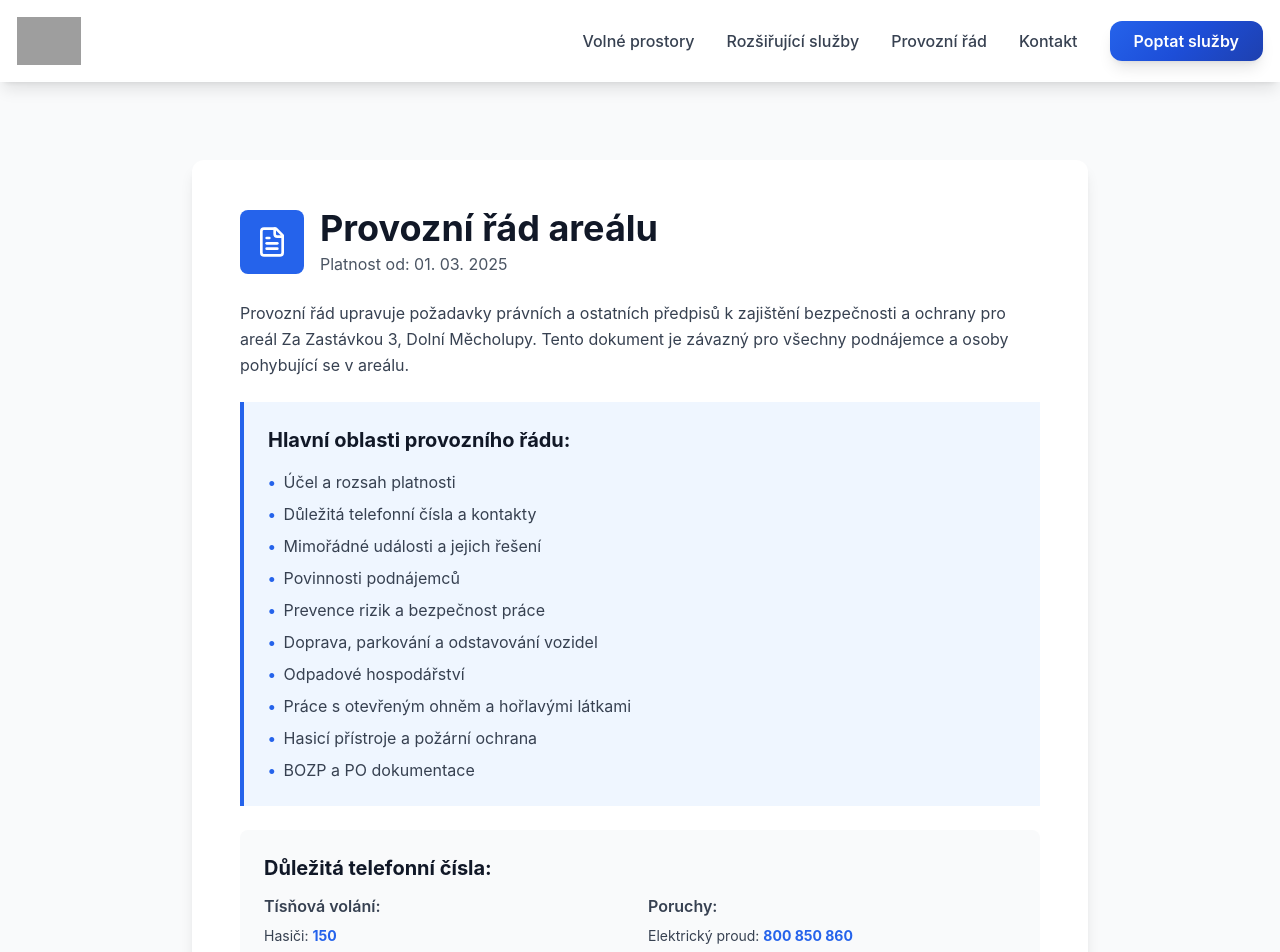
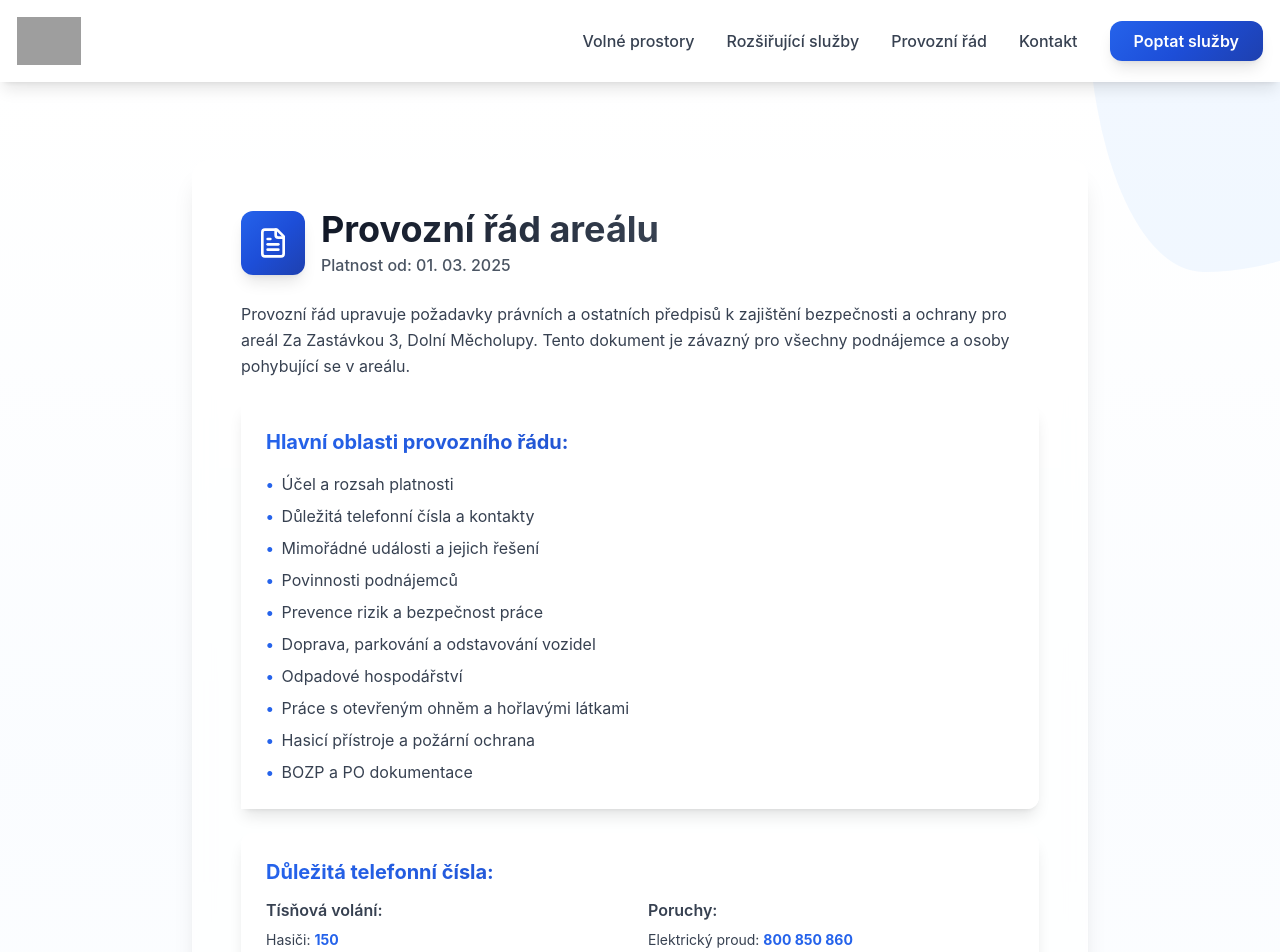
Before and after one commit to PetMatejda/Areal_Zastavka, a Next.js app: page /provozni-rad in a window 1280 px wide. Shown: the top 952 px of the page. Built offline with nearby package versions, Linux system fonts and the light colour scheme; grey boxes are pictures that could not be loaded.

Commit message:
Modernizace komponenty provoznĂ­ho Ĺ™Ăˇdu s modernĂ­mi efekty

```diff
--- a/components/OperationalRules.tsx
+++ b/components/OperationalRules.tsx
@@ -7,8 +7,12 @@ export default function OperationalRules() {
   const pdfUrl = "https://www.arealzastavka.cz/static/media/Provozn%C3%AD%20%C5%99%C3%A1d%20are%C3%A1lu%20032025.85ec1e43eec86593a7a4.pdf";
 
   return (
-    <section className="py-20 bg-gray-50">
-      <div className="container mx-auto px-4">
+    <section className="py-20 bg-gradient-to-b from-white via-blue-50/30 to-white relative overflow-hidden">
+      {/* Dekorativní elementy */}
+      <div className="absolute top-0 right-0 w-96 h-96 bg-blue-200/20 rounded-full blob -mr-48 -mt-48"></div>
+      <div className="absolute bottom-0 left-0 w-96 h-96 bg-orange-200/20 rounded-full blob -ml-48 -mb-48" style={{ borderRadius: '60% 40% 30% 70% / 60% 30% 70% 40%' }}></div>
+
+      <div className="container mx-auto px-4 relative z-10">
         <motion.div
           initial={{ opacity: 0, y: 20 }}
           whileInView={{ opacity: 1, y: 0 }}
@@ -16,16 +20,16 @@ export default function OperationalRules() {
           transition={{ duration: 0.6 }}
           className="max-w-4xl mx-auto"
         >
-          <div className="bg-white rounded-xl shadow-lg p-8 md:p-12">
+          <div className="glass rounded-2xl shadow-xl p-8 md:p-12 border border-white/30">
             <div className="flex items-center gap-4 mb-6">
-              <div className="flex items-center justify-center w-16 h-16 bg-blue-600 rounded-lg">
+              <div className="flex items-center justify-center w-16 h-16 gradient-blue rounded-xl shadow-lg">
                 <FileText size={32} className="text-white" />
               </div>
               <div>
-                <h2 className="text-3xl md:text-4xl font-bold text-gray-900">
+                <h2 className="text-3xl md:text-4xl font-bold bg-gradient-to-r from-gray-900 to-gray-700 bg-clip-text text-transparent">
                   Provozní řád areálu
                 </h2>
-                <p className="text-gray-600 mt-1">Platnost od: 01. 03. 2025</p>
+                <p className="text-gray-600 mt-1 font-medium">Platnost od: 01. 03. 2025</p>
               </div>
             </div>
 
@@ -36,8 +40,8 @@ export default function OperationalRules() {
                 všechny podnájemce a osoby pohybující se v areálu.
               </p>
 
-              <div className="bg-blue-50 border-l-4 border-blue-600 p-6 mb-6">
-                <h3 className="text-xl font-bold text-gray-900 mb-4">Hlavní oblasti provozního řádu:</h3>
+              <div className="glass border-l-4 border-blue-600 p-6 mb-6 rounded-r-xl shadow-lg">
+                <h3 className="text-xl font-bold bg-gradient-to-r from-blue-600 to-blue-800 bg-clip-text text-transparent mb-4">Hlavní oblasti provozního řádu:</h3>
                 <ul className="space-y-2 text-gray-700">
                   <li className="flex items-start gap-2">
                     <span className="text-blue-600 font-bold">•</span>
@@ -82,8 +86,8 @@ export default function OperationalRules() {
                 </ul>
               </div>
 
-              <div className="bg-gray-50 rounded-lg p-6 mb-6">
-                <h3 className="text-xl font-bold text-gray-900 mb-3">Důležitá telefonní čísla:</h3>
+              <div className="glass rounded-xl p-6 mb-6 shadow-lg border border-white/30">
+                <h3 className="text-xl font-bold bg-gradient-to-r from-blue-600 to-blue-800 bg-clip-text text-transparent mb-3">Důležitá telefonní čísla:</h3>
                 <div className="grid md:grid-cols-2 gap-4 text-gray-700">
                   <div>
                     <p className="font-semibold mb-2">Tísňová volání:</p>
```
